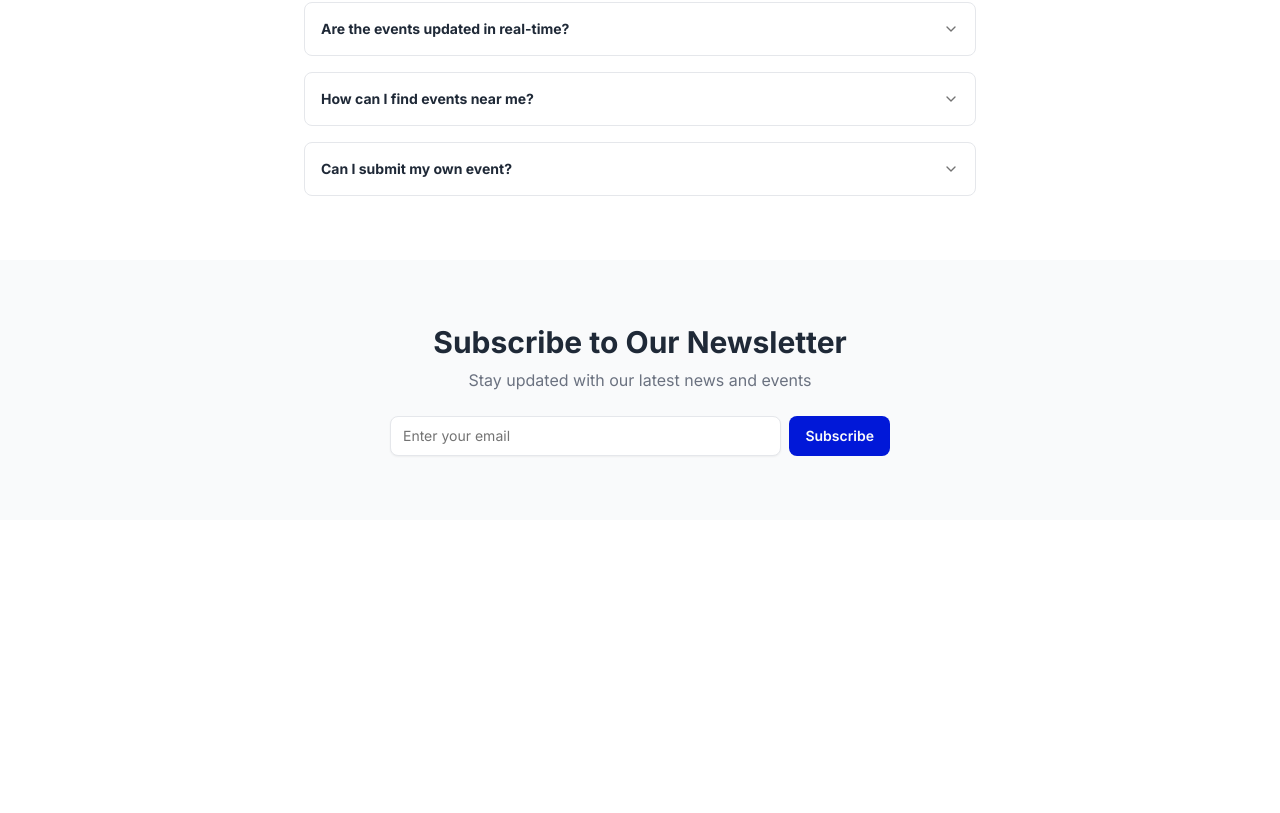
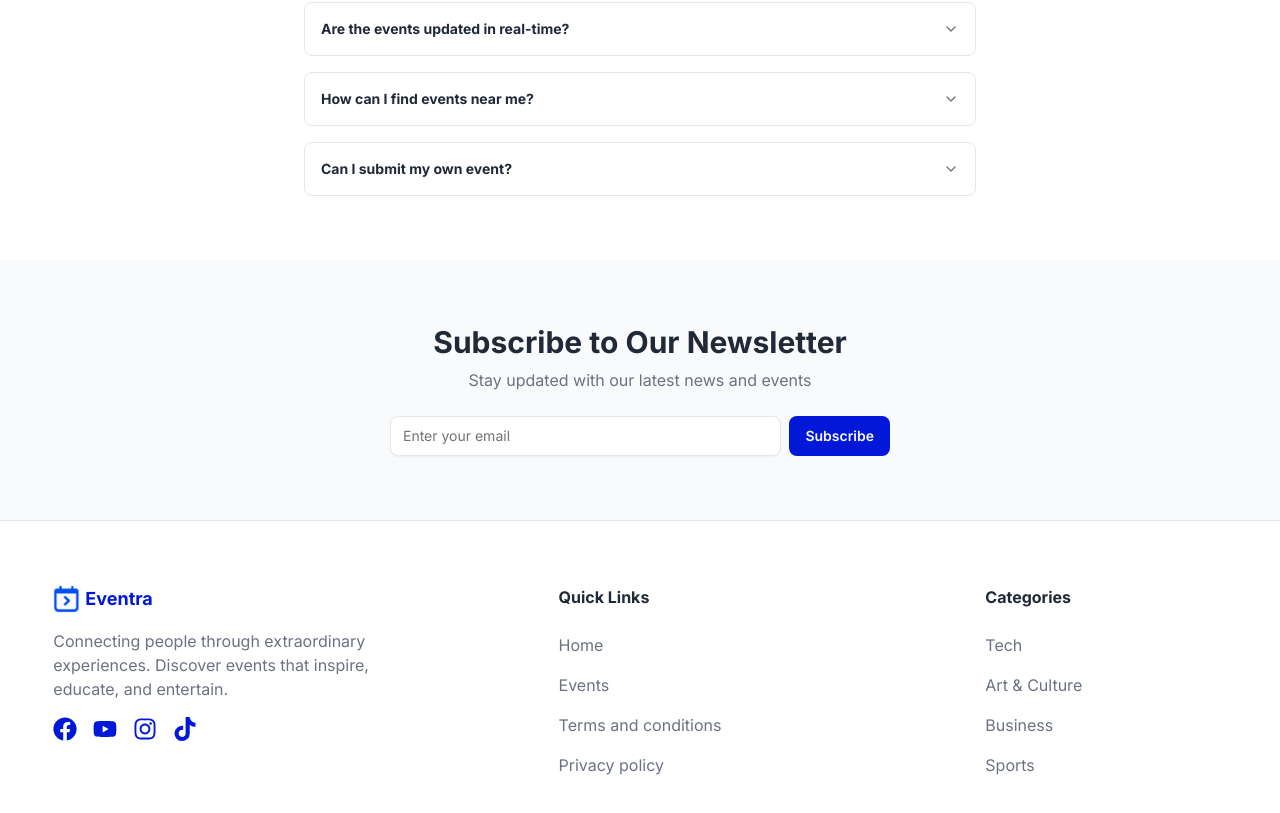
Before and after one commit to Mahedul-Karim/eventra, a React (Vite) app: page / in a window 1280 px wide. Shown: the part 2298-3111 px from the top of the page. Before the commit the page ends 2818 px from the top, so only its background shows below. Built offline with nearby package versions, Linux system fonts and the light colour scheme.

Commit message:
footer created

```diff
--- /dev/null
+++ b/src/components/header/Footer.jsx
@@ -0,0 +1,95 @@
+import React from "react";
+import Container from "../common/Container";
+import Logo from "../common/Logo";
+import { Link } from "react-router";
+
+const Footer = () => {
+  return (
+    <footer className="border-t border-border py-8 md:py-16">
+      <Container className="grid md:grid-cols-3 gap-4 md:gap-2 md:justify-items-center">
+        <div className="flex flex-col gap-4">
+          <Logo />
+          <p className="text-muted">
+            Connecting people through extraordinary
+            <br /> experiences. Discover events that inspire, educate, and
+            entertain.
+          </p>
+          <div className="flex items-center gap-4">
+            <Link to="https://www.facebook.com" target="_blank">
+              <svg
+                className="size-6 fill-primary"
+                viewBox="0 0 512 512"
+                xmlns="http://www.w3.org/2000/svg"
+              >
+                <path d="M504 256C504 119 393 8 256 8S8 119 8 256c0 123.78 90.69 226.38 209.25 245V327.69h-63V256h63v-54.64c0-62.15 37-96.48 93.67-96.48 27.14 0 55.52 4.84 55.52 4.84v61h-31.28c-30.8 0-40.41 19.12-40.41 38.73V256h68.78l-11 71.69h-57.78V501C413.31 482.38 504 379.78 504 256z"></path>
+              </svg>
+            </Link>
+            <Link to="https://www.youtube.com" target="_blank">
+              <svg
+                className="size-6 fill-primary"
+                viewBox="0 0 576 512"
+                xmlns="http://www.w3.org/2000/svg"
+              >
+                <path d="M549.655 124.083c-6.281-23.65-24.787-42.276-48.284-48.597C458.781 64 288 64 288 64S117.22 64 74.629 75.486c-23.497 6.322-42.003 24.947-48.284 48.597-11.412 42.867-11.412 132.305-11.412 132.305s0 89.438 11.412 132.305c6.281 23.65 24.787 41.5 48.284 47.821C117.22 448 288 448 288 448s170.78 0 213.371-11.486c23.497-6.321 42.003-24.171 48.284-47.821 11.412-42.867 11.412-132.305 11.412-132.305s0-89.438-11.412-132.305zm-317.51 213.508V175.185l142.739 81.205-142.739 81.201z"></path>
+              </svg>
+            </Link>
+            <Link to="https://www.instagram.com" target="_blank">
+              <svg
+                className="size-6 fill-primary"
+                viewBox="0 0 448 512"
+                xmlns="http://www.w3.org/2000/svg"
+              >
+                <path d="M224.1 141c-63.6 0-114.9 51.3-114.9 114.9s51.3 114.9 114.9 114.9S339 319.5 339 255.9 287.7 141 224.1 141zm0 189.6c-41.1 0-74.7-33.5-74.7-74.7s33.5-74.7 74.7-74.7 74.7 33.5 74.7 74.7-33.6 74.7-74.7 74.7zm146.4-194.3c0 14.9-12 26.8-26.8 26.8-14.9 0-26.8-12-26.8-26.8s12-26.8 26.8-26.8 26.8 12 26.8 26.8zm76.1 27.2c-1.7-35.9-9.9-67.7-36.2-93.9-26.2-26.2-58-34.4-93.9-36.2-37-2.1-147.9-2.1-184.9 0-35.8 1.7-67.6 9.9-93.9 36.1s-34.4 58-36.2 93.9c-2.1 37-2.1 147.9 0 184.9 1.7 35.9 9.9 67.7 36.2 93.9s58 34.4 93.9 36.2c37 2.1 147.9 2.1 184.9 0 35.9-1.7 67.7-9.9 93.9-36.2 26.2-26.2 34.4-58 36.2-93.9 2.1-37 2.1-147.8 0-184.8zM398.8 388c-7.8 19.6-22.9 34.7-42.6 42.6-29.5 11.7-99.5 9-132.1 9s-102.7 2.6-132.1-9c-19.6-7.8-34.7-22.9-42.6-42.6-11.7-29.5-9-99.5-9-132.1s-2.6-102.7 9-132.1c7.8-19.6 22.9-34.7 42.6-42.6 29.5-11.7 99.5-9 132.1-9s102.7-2.6 132.1 9c19.6 7.8 34.7 22.9 42.6 42.6 11.7 29.5 9 99.5 9 132.1s2.7 102.7-9 132.1z"></path>
+              </svg>
+            </Link>
+            <Link to="https://www.tiktok.com" target="_blank">
+              <svg
+                className="size-6 fill-primary"
+                viewBox="0 0 448 512"
+                xmlns="http://www.w3.org/2000/svg"
+              >
+                <path d="M448,209.91a210.06,210.06,0,0,1-122.77-39.25V349.38A162.55,162.55,0,1,1,185,188.31V278.2a74.62,74.62,0,1,0,52.23,71.18V0l88,0a121.18,121.18,0,0,0,1.86,22.17h0A122.18,122.18,0,0,0,381,102.39a121.43,121.43,0,0,0,67,20.14Z"></path>
+              </svg>
+            </Link>
+          </div>
+        </div>
+        <div>
+          <h3 className="text-dark font-bold">Quick Links</h3>
+          <div className="flex flex-col gap-4 mt-6">
+            <Link to="/" className="text-muted">
+              Home
+            </Link>
+            <Link to="/events" className="text-muted">
+              Events
+            </Link>
+            <Link to="/terms" className="text-muted">
+              Terms and conditions
+            </Link>
+            <Link to="/policy" className="text-muted">
+              Privacy policy
+            </Link>
+          </div>
+        </div>
+        <div>
+          <h3 className="text-dark font-bold">Categories</h3>
+          <div className="flex flex-col gap-4 mt-6">
+            <Link to="/" className="text-muted">
+              Tech
+            </Link>
+            <Link to="/" className="text-muted">
+              Art & Culture
+            </Link>
+            <Link to="/" className="text-muted">
+              Business
+            </Link>
+            <Link to="/" className="text-muted">
+              Sports
+            </Link>
+          </div>
+        </div>
+      </Container>
+    </footer>
+  );
+};
+
+export default Footer;
--- a/src/layout/Root.jsx
+++ b/src/layout/Root.jsx
@@ -1,3 +1,4 @@
+import Footer from "@/components/header/Footer";
 import Header from "@/components/header/Header";
 import React from "react";
 import { Outlet } from "react-router";
@@ -7,6 +8,7 @@
     <>
       <Header />
       <Outlet />
+      <Footer />
     </>
   );
 };
```
